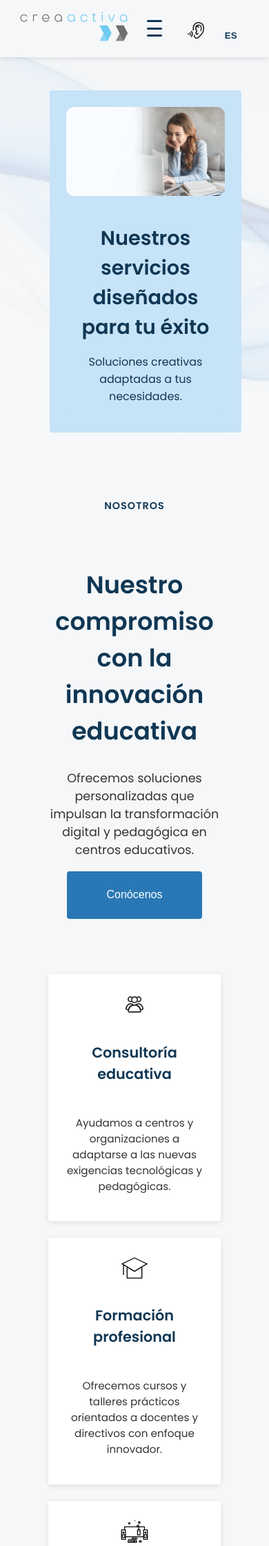
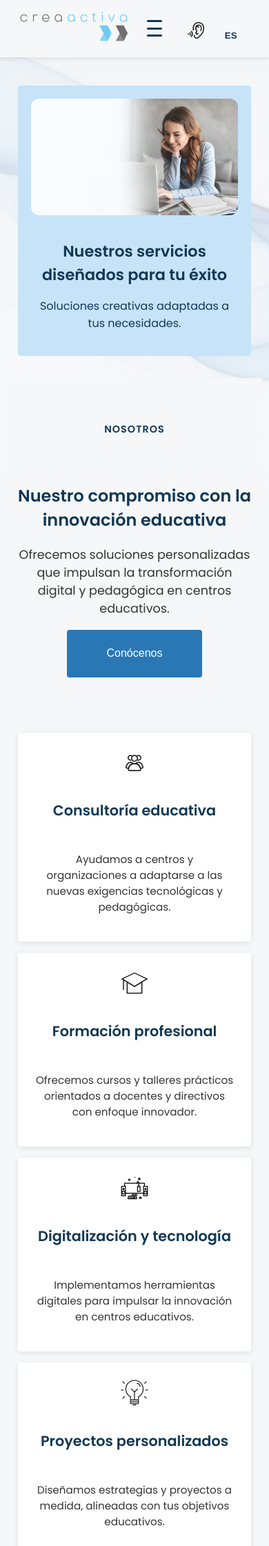
Before and after one commit to CarolinaPavani-creaactiva/creaactiva-web, a PHP site: page /index.php?page=home in a window 390 px wide. Shown: the top 2241 px of the page at 69% size. Run offline with PHP 8.4, Linux system fonts and the light colour scheme.

Commit message:
Home Responsive solucionado
He arreglado todo el apartado responsive del home

```diff
--- a/desarrollo/publico/recursos/css/vistas/homeStyles.css
+++ b/desarrollo/publico/recursos/css/vistas/homeStyles.css
@@ -14,6 +16,8 @@
     display: flex;
     flex-direction: column;
     align-items: center;
+    box-sizing: border-box;
+    width: 100%;
 }
 
 /* ============================================
@@ -27,60 +31,72 @@
     justify-content: center;
     align-items: center;
     position: relative;
+    box-sizing: border-box;
 }
 
+/* Contenido del hero centrado y con límite de anchura */
 .cabecera-contenido {
     display: flex;
     justify-content: center;
     align-items: center;
     position: relative;
+    width: 100%;
+    max-width: 1200px;
+    margin: 0 auto;
+    padding: 0 1rem;
+    box-sizing: border-box;
 }
 
-/* Contenedor azul claro */
+/* Contenedor azul claro: ahora responsive (max-width + width:100%) */
 .caja-azul-claro {
-    width: 1178px;
+    max-width: 1178px;
+    width: 100%;
     height: 360px;
     background-color: var(--color-azul-claro);
     border-radius: 4px;
-
     display: flex;
     justify-content: center;
     align-items: center;
-
     position: relative;
     z-index: 2;
+    box-sizing: border-box;
+    padding: 0 1rem;
 }
 
-/* Contenedor azul oscuro */
+/* Contenedor azul oscuro dentro del claro */
 .caja-azul-oscuro {
-    width: 907px;
+    max-width: 907px;
+    width: 100%;
     height: 469px;
     background-color: var(--color-azul-oscuro);
     border-radius: 4px;
-
     display: flex;
     justify-content: center;
     align-items: center;
-
     position: relative;
     overflow: hidden;
+    box-sizing: border-box;
 }
 
+/* Imagen dentro del hero: ocupa el contenedor sin forzar overflow */
 .caja-azul-oscuro img {
-    width: 870px;
-    height: 440px;
+    width: 100%;
+    height: auto;
+    max-height: 440px;
     object-fit: cover;
     border-radius: 4px;
     opacity: 0.9;
+    display: block;
 }
 
-/* Texto dentro del hero */
+/* Texto dentro del hero: relativo al contenedor, usa left en desktop */
 .texto-hero {
     position: absolute;
     left: 60px;
     max-width: 400px;
     text-align: left;
     color: var(--color-azul-medio);
+    box-sizing: border-box;
 }
 
 .texto-hero h1 {
@@ -106,10 +122,14 @@
 }
 
 .contenedor-presentacion {
-    width: 1200px;
+    width: 100%;
+    max-width: 1200px;
     display: flex;
     flex-direction: column;
     gap: 3rem;
+    margin: 0 auto;
+    padding: 0 1rem;
+    box-sizing: border-box;
 }
 
 .titulo-seccion {
@@ -508,3 +541,37 @@
     filter: grayscale(0%) brightness(100%);
     transform: scale(1.08);
 }
+
+/* ============================================
+   BACKGROUND GLOBAL (home)
+   Home fondo: ocupa todo el ancho sin crear overflow
+============================================ */
+.home-fondo {
+    position: absolute;
+    top: 0;
+    left: 0;
+    right: 0;
+    width: 100%;
+    height: 750px;
+    background: url('../imagenes/fondoBase.jpg') center/cover no-repeat;
+    opacity: 0.14;
+    z-index: 0;
+    pointer-events: none;
+}
+
+.blog-btn {
+    display: inline-block;
+    margin-top: 2rem;
+    background-color: var(--color-azul-medio);
+    color: #fff;
+    padding: 0.9rem 1.8rem;
+    border-radius: 4px;
+    font-size: 1rem;
+    text-decoration: none;
+    transition: 0.3s;
+}
+
+.blog-btn:hover {
+    background-color: var(--color-azul-oscuro);
+    transform: translateY(-2px);
+}
--- a/desarrollo/publico/recursos/css/vistas/responsive/respHome.css
+++ b/desarrollo/publico/recursos/css/vistas/responsive/respHome.css
@@ -1,22 +1,34 @@
 /* ===========================================================
-   📱 VERSIÓN TABLET (≤992px)
+   RESPONSIVE — RESP HOME
+   Ajustes para móvil/tablet: centrado y evitar desbordes
    =========================================================== */
+
+/* ============================================
+   TABLET (≤992px)
+============================================ */
 @media (max-width: 992px) {
 
-  /* ===== CABECERA ===== */
+  /* reduce padding general para que el contenido quede pegado al centro */
+  .home-principal {
+    padding: 1rem;
+  }
+
+  /* CABECERA: altura variable y cajas adaptables */
   .cabecera {
-    padding: 2rem 1rem;
+    padding: 2rem 0;
     height: auto;
   }
 
+  .cabecera-contenido {
+    padding: 0 1rem;
+  }
+
   .caja-azul-claro {
-    width: 90%;
     height: auto;
-    padding: 1.5rem;
+    padding: 1rem;
   }
 
   .caja-azul-oscuro {
-    width: 100%;
     height: auto;
     flex-direction: column;
     background-color: var(--color-azul-claro);
@@ -25,8 +37,9 @@
   .caja-azul-oscuro img {
     width: 100%;
     height: auto;
-    object-fit: contain;
+    object-fit: cover;
     border-radius: 12px;
+    max-height: 480px;
   }
 
   .texto-hero {
@@ -37,63 +50,48 @@
   }
 
   .texto-hero h1 {
-    font-size: 1.8rem;
+    font-size: 1.9rem;
   }
 
   .texto-hero p {
     font-size: 1rem;
   }
 
-  /* ===== PRESENTACIÓN ===== */
+  /* PRESENTACIÓN: centrado y padding interno */
   .contenedor-presentacion {
-    width: 90%;
+    width: 100%;
+    padding: 0 1rem;
     text-align: center;
   }
 
   .bloque-tarjetas {
+    gap: 1.5rem;
+    justify-content: center;
+  }
+
+  .tarjeta {
+    flex: 1 1 45%;
+    max-width: 320px;
+  }
+
+  /* ESENCIA: filas flex-wrap para que no se desplacen a la derecha */
+  .fila-superior {
     flex-wrap: wrap;
     justify-content: center;
     gap: 1.5rem;
   }
 
-  .bloque-tarjetas .tarjeta {
-    flex: 1 1 45%;
-    max-width: 320px;
-  }
-
-  /* ===== ESENCIA ===== */
-  .fila-superior {
-    flex-wrap: wrap;
-    justify-content: center;
-    gap: 2rem;
-  }
-
   .esencia-tarjeta {
     max-width: 45%;
-    padding: 1.5rem;
+    padding: 1rem;
   }
 
   .esencia-tarjeta.grande {
     max-width: 90%;
+    margin-top: 0.5rem;
   }
 
-  /* ===== COLABORADORES ===== */
-  .logos-colaboradores {
-    grid-template-columns: repeat(3, 1fr);
-    gap: 1.5rem;
-  }
-
-  .logos-colaboradores img {
-    max-width: 120px;
-  }
-}
-
-/* ===========================================================
-   🗺️ VERSIÓN TABLET MEDIA (≤1024px)
-   SOLO afecta al mapa
-   =========================================================== */
-@media (max-width: 1024px) {
-
+  /* MAPA: pasar a columna */
   .mapa-contenedor {
     flex-direction: column;
     align-items: center;
@@ -128,63 +151,160 @@
     border-left: none;
     border-top: 3px solid var(--color-azul-empresa);
   }
-
-  .mapa-google iframe {
-    height: 100%;
-  }
 }
 
-/* ===========================================================
-   📱 MOBILE (≤600px)
-   Correcciones: centrado y evitar bordes pegados
-   =========================================================== */
-@media (max-width: 600px) {
+/* ============================================
+   MÓVIL (≤768px)
+============================================ */
+@media (max-width: 768px) {
 
-  /* Contenedor general ESENCIA */
-  .esencia-contenedor {
-    text-align: center;
+  /* reducir paddings generales */
+  .home-principal {
+    padding: 0.8rem;
+  }
+
+  .cabecera {
+    padding: 2rem 0;
+  }
+
+  .caja-azul-claro,
+  .caja-azul-oscuro {
+    padding: 0.6rem;
+  }
+
+  .caja-azul-oscuro img {
+    max-height: 420px;
+  }
+
+  .texto-hero h1 {
+    font-size: 1.6rem;
+  }
+
+  /* PRESENTACIÓN */
+  .contenedor-presentacion {
     padding: 0 1rem;
   }
 
+  .bloque-tarjetas {
+    gap: 1rem;
+  }
+
+  /* ESENCIA: columnas apiladas */
+  .esencia-tarjetas,
+  .fila-superior,
+  .fila-inferior {
+    flex-direction: column;
+    align-items: center;
+    gap: 1rem;
+  }
+
   .esencia-tarjeta {
-    width: 90%;
+    width: 100%;
     max-width: 420px;
-    margin: 0 auto 2rem auto;
-    text-align: center;
+    padding: 1.2rem;
   }
 
   .esencia-tarjeta.grande {
-    width: 90%;
+    width: 100%;
     max-width: 420px;
-    margin: 0 auto 2rem auto !important;
-    padding: 1.8rem 1.2rem;
+    padding: 1.6rem;
   }
 
-  .esencia-tarjeta h3,
-  .esencia-tarjeta.grande h3 {
-    text-align: center;
-  }
-
-  /* Botones centrados */
-  .esencia-boton-contenedor,
-  .esencia-tarjeta a,
-  .blog-btn {
-    display: flex !important;
-    justify-content: center !important;
-    align-items: center !important;
-    margin: 0 auto;
-  }
-
-  /* Columnas internas VISIÓN */
   .vision-columnas {
-    display: grid !important;
+    display: grid;
     grid-template-columns: 1fr 1fr;
     gap: 1rem;
-    text-align: center;
+    width: 100%;
   }
 
   .vision-columnas .columna:nth-child(3) {
     grid-column: 1 / 3;
-    margin: 0 auto;
+  }
+
+  /* MAPA */
+  .seccion-mapa {
+    margin: 2rem auto 4rem;
+    padding: 0 1rem;
+  }
+
+  .mapa-info {
+    padding: 1.5rem 1rem;
+  }
+
+  .mapa-info h2 {
+    font-size: 1.6rem;
+  }
+
+  .mapa-google {
+    height: 300px;
+    border-top: 2px solid var(--color-azul-empresa);
+  }
+
+  /* COLABORADORES */
+  .logos-colaboradores {
+    grid-template-columns: repeat(2, 1fr);
+    gap: 1rem;
+  }
+
+  .logos-colaboradores img {
+    max-width: 95px;
+  }
+
+  /* evitar overflow-x raro en móviles */
+  body {
+    overflow-x: hidden;
   }
 }
+
+/* ============================================
+   MÓVIL PEQUEÑO (≤600px)
+   ajustes finos
+============================================ */
+@media (max-width: 600px) {
+
+  .home-principal {
+    padding: 0.6rem;
+  }
+
+  .texto-hero h1 {
+    font-size: 1.4rem;
+  }
+
+  .titulo-bloque h2 {
+    font-size: 1.5rem;
+  }
+
+  .tarjeta {
+    max-width: 100%;
+  }
+
+  .mapa-google {
+    height: 260px;
+  }
+
+ .logos-colaboradores {
+    grid-template-columns: repeat(2, 1fr);
+    gap: 1.2rem;
+    padding: 0 0.5rem;
+  }
+
+  .logos-colaboradores img {
+    max-width: 110px;
+    width: 100%;
+  }
+}
+
+/* ============================================
+   EXTRA PEQUEÑO (≤400px)
+============================================ */
+@media (max-width: 400px) {
+
+  .logos-colaboradores {
+    grid-template-columns: repeat(2, 1fr);
+    gap: 1rem;
+  }
+
+  .logos-colaboradores img {
+    max-width: 90px;
+  }
+}
```
Also changed, not shown: other parts of desarrollo/publico/recursos/css/vistas/homeStyles.css (+44 -29 lines), other parts of desarrollo/publico/recursos/css/vistas/responsive/respHome.css (+33 -8 lines).
